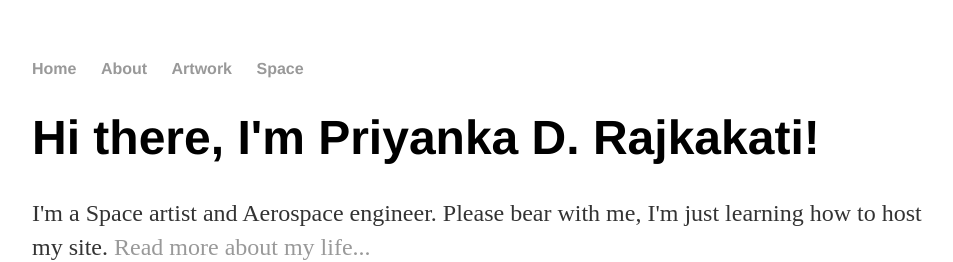
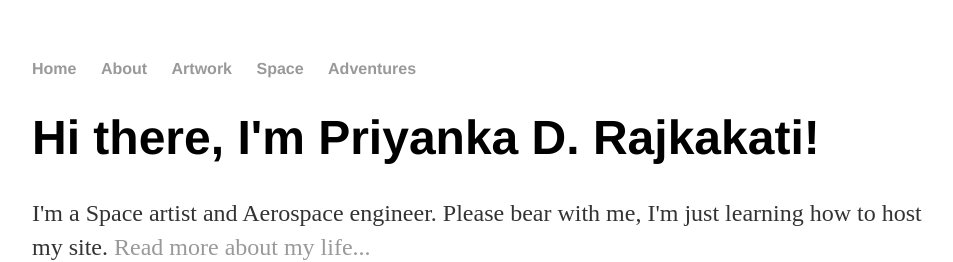
Before and after one commit to pdr-github/pdr-github.github.io, a Jekyll site: the page built from index.html, in a window 1280 px wide. Shown: the top 262 px of the page, without its empty margins (160-1113 px from the left). Built offline with Jekyll 4.4.1, drawn with Linux system fonts in a browser that asks for light colours.

Commit message:
Adventures

```diff
--- a/_layouts/default.html
+++ b/_layouts/default.html
@@ -12,6 +12,7 @@
 		        	<li><a href="/About">About</a></li>
 	        		<li><a href="/Artwork">Artwork</a></li>
 	        		<li><a href="/Space">Space</a></li>
+	        		<li><a href="/Adventures">Adventures</a></li>
 	    		</ul>
 			</nav>
 			<div class="container">
```
